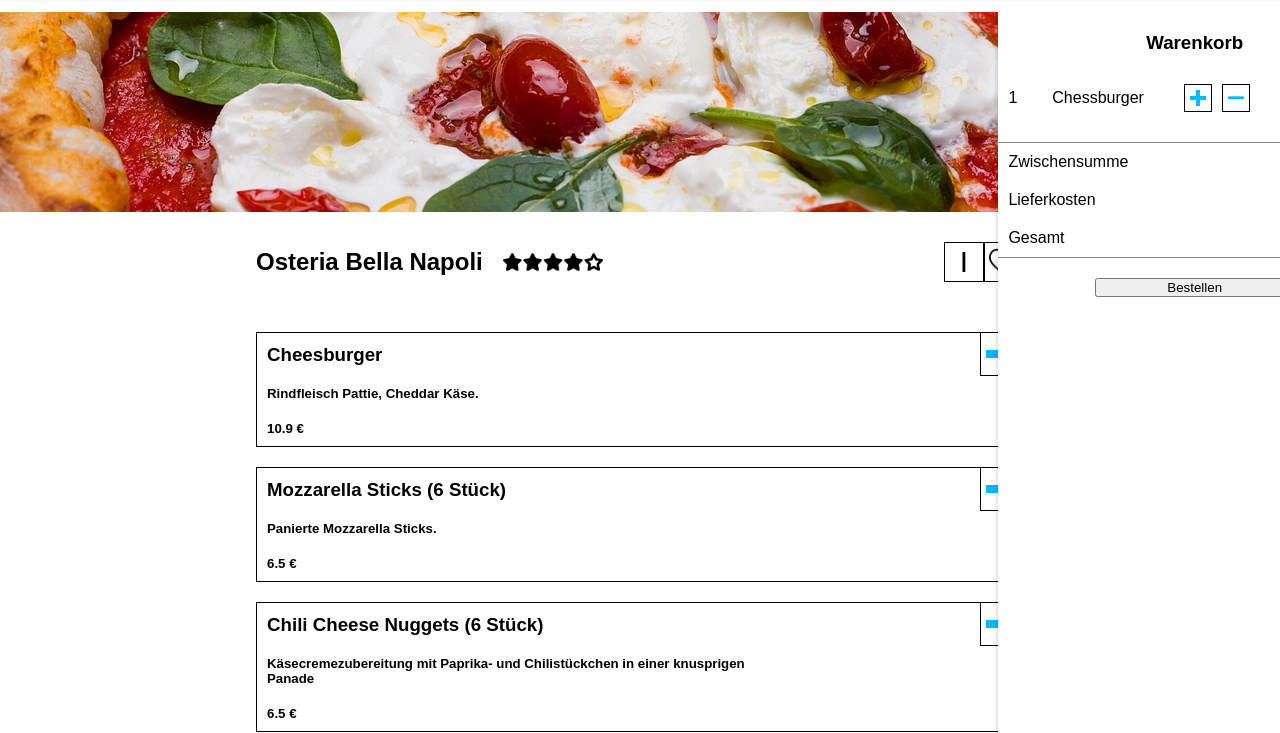
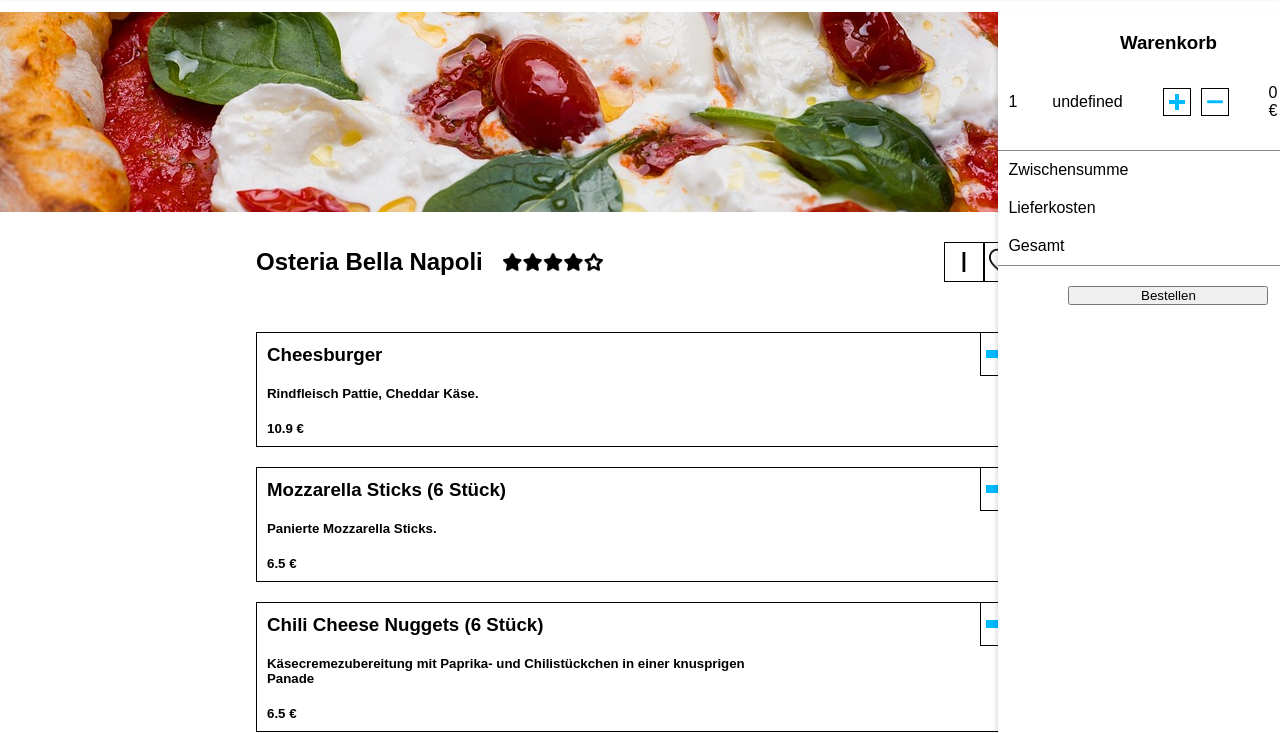
Before and after one commit to Belford1/Lieferando-Klon, a plain HTML site: page index.html in a window 1280 px wide. Shown: the part 68-801 px from the top of the page. Drawn offline with Linux system fonts and the light colour scheme.

Commit message:
basket logic for dishes names

```diff
--- a/dishes.js
+++ b/dishes.js
@@ -55,3 +55,11 @@ let dishes = [
     price: 13.90
 },
 ];
+
+let basket = [
+{
+    name:[],
+    price:[0],
+    deliveryCosts:[1]
+},
+];
--- a/index.html
+++ b/index.html
@@ -78,46 +78,8 @@
                     <div id="dishesContainer" class="dishesContainer"></div>
                 </div>
             </div>
-            <div class="basket" id="basket">
-                <div class="hedlineBasket">
-                    <h3>Warenkorb</h3>
-                </div>
-                <div class="basketDishes">
-                    <ul>
-                        <li>1</li>
-                        <li>Chessburger</li>
-                        <li>
-                            <div class="borderBasket">
-                                <img src="img/kreuz.png" alt="">
-                            </div>
-                            <div class="borderBasket">
-                                <img src="img/minus.png" alt="">
-                            </div>
-                        </li>
-                        <li>5.90€</li>
-                        <li><img src="img/trash-can.png" alt=""></li>
-                    </ul>
-                </div>
-                <div>
-                    <ul class="calculator">
-                        <div>
-                            <li>Zwischensumme</li>
+            <div class="basket" id="basketContainer">
 
-                            <li>10€</li>
-                        </div>
-                        <div>
-                            <li>Lieferkosten</li>
-                            <li>1€</li>
-                        </div>
-                        <div>
-                            <li>Gesamt</li>
-                            <li>11€</li>
-                        </div>
-                    </ul>
-                </div>
-                <div class="buttonContainer">
-                <button>Bestellen</button>
-            </div>
             </div>
 
 
--- a/script.js
+++ b/script.js
@@ -4,6 +4,7 @@
 function init() {
     let topImg = document.getElementById('topContainer');
     let info = document.getElementById('infoContainer');
+
 
 
     topImg.innerHTML = '<img src="img/pizza-5275191_1280.jpg" alt="">';
@@ -34,7 +35,7 @@ function init() {
                 <div>
                     <div class="dishes">
                         <h3>${dishes[i].name}</h3>
-                        <div onclick="" id="cross${i}" class="cross">
+                        <div onclick="addBasket (${i})" id="cross${i}" class="cross">
                             <img src="img/kreuz.png" alt="">
                         </div>
                     </div>
@@ -50,10 +51,75 @@ function init() {
 
 
   `;
-}
-}
 
 
+}
+renderBasket()
+}
+function renderBasket(){
+    const basketContainer = document.getElementById('basketContainer');
+
+    basketContainer.innerHTML = ``;
+    basketContainer.innerHTML += `
+    <div class="hedlineBasket">
+        <h3>Warenkorb</h3>
+    </div>
+    <div class="basketDishes">
+      <div id ="basketList"></div>
+    </div>
+    <div>
+        <ul class="calculator">
+            <div>
+                <li>Zwischensumme</li>
+                <li>${basket[0].price}€</li>
+            </div>
+            <div>
+                <li>Lieferkosten</li>
+                <li>${basket[0].deliveryCosts} €</li>
+            </div>
+            <div>
+                <li>Gesamt</li>
+                <li>${basket[0].price + basket[0].deliveryCosts}€</li>
+            </div>
+        </ul>
+    </div>
+    <div class="buttonContainer">
+        <button>Bestellen</button>
+    </div>
+    `;
+
+    for (let j = 0; j < basket[0].price.length; j++) {
+
+        const basketList = document.getElementById('basketList');
+        basketList.innerHTML += `
+        <ul>
+        <li>1</li>
+            <li>${basket[0].name[j]}</li>
+            <li>
+                <div class="borderBasket">
+                    <img src="img/kreuz.png" alt="">
+                </div>
+                <div class="borderBasket">
+                    <img src="img/minus.png" alt="">
+                </div>
+            </li>
+            <li>${basket[0].price[j]} €</li>
+            <li><img src="img/trash-can.png" alt=""></li>
+            </ul>
+        `;
+
+    }
+}function addBasket (i){
+basket[0].name.push(dishes[i].name);
+basket[0].price.push(dishes[i].price);
+renderBasket()
+}
+// zwischensumme
+function subtotal (){
+}
+// gesamt
+function total (){
+}
 // BurgerMenu
 // document.getElementById("navIcon").classList.toggle("open");
 
```
